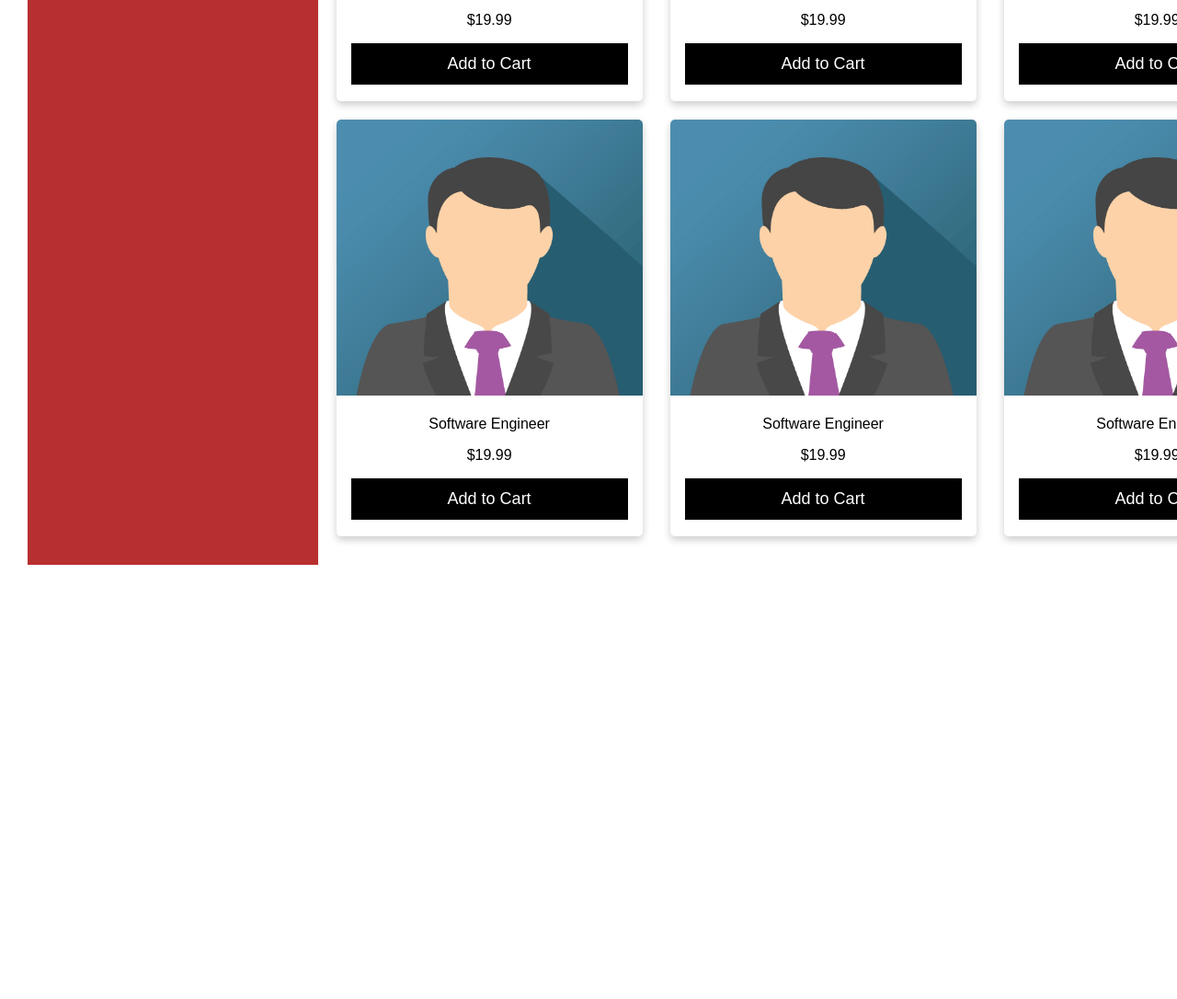
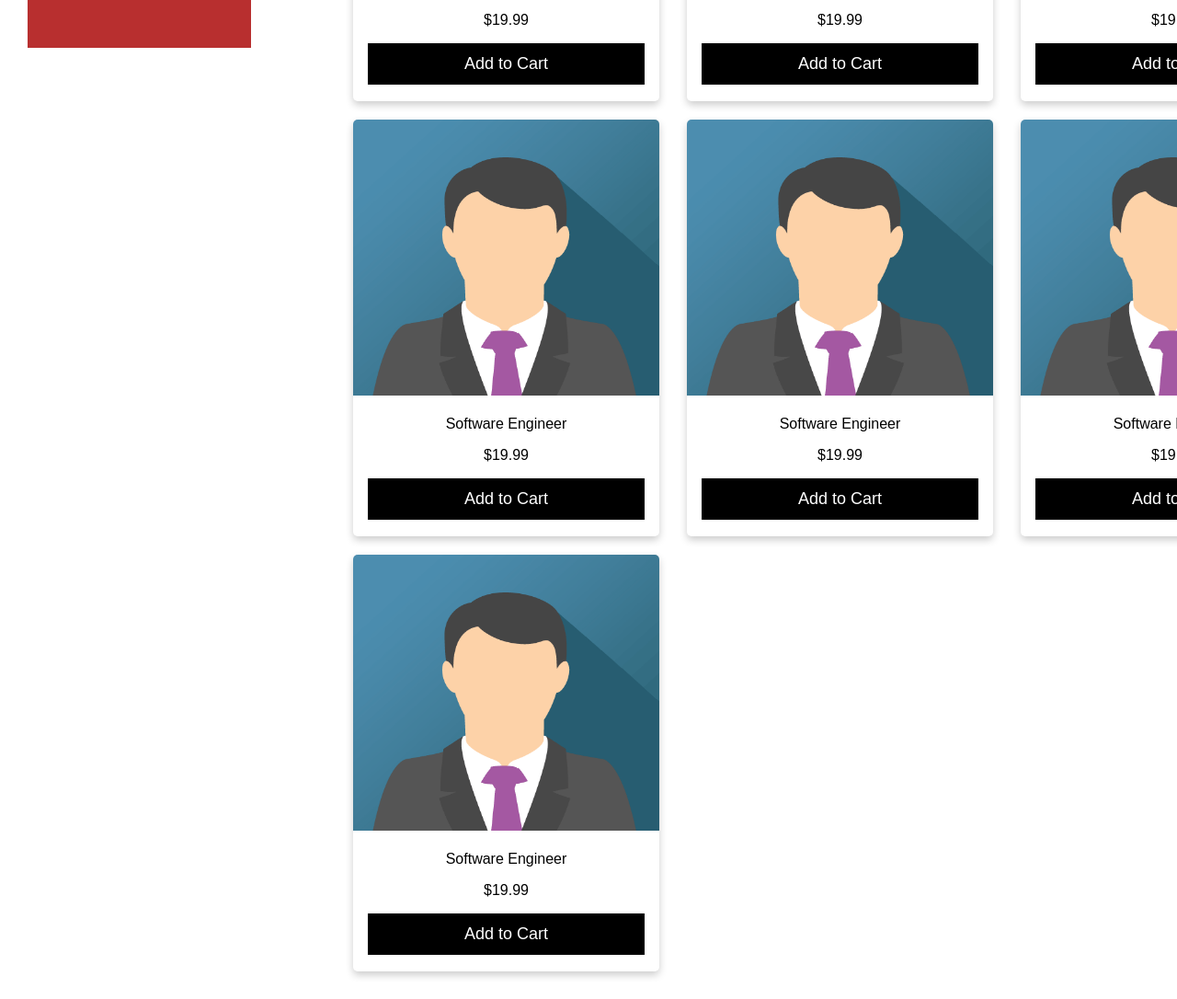
Before and after one commit to Jmiller1294/responder-equipment-frontend, a plain HTML site: page fire_department.html in a window 1280 px wide. Shown: the part 466-1552 px from the top of the page at 92% size. Before the commit the page ends 1080 px from the top, so only its background shows below. Drawn offline with Linux system fonts and the light colour scheme.

Commit message:
changed some css

```diff
--- a/css/shopping.css
+++ b/css/shopping.css
@@ -3,21 +3,29 @@
 
 #wrapper{
   display: grid;
-  grid-template-columns: auto auto;
+  grid-template-columns: 25% auto;
   grid-template-rows: 1fr;
   grid-column-gap: 50px;
+  width: 95%;
 }
 
+
+@media only screen and (max-width: 844px ) {
+  #wrapper{
+    display: flex;
+    flex-direction: column;
+  }
+}
 /*Department-Grid*/
 
 #department-grid{
-  width: 100%;
+  width: 70%;
   padding: 10px;
   color: white;
   border: 5px solid rgb(184, 47, 47);
   background-color: rgb(184, 47, 47);
   margin: 30PX;
-  height: 94%;
+  height: 25%;
 }
 
 #department-grid a{
@@ -36,16 +44,18 @@ a:visited{
 /**************************INNER GRID*********************************/
 
 /*** PRODUCT LIST***/
-#product_grid{
+ #product_grid{
   display: grid;
-  grid-template-columns: auto auto auto;
+  grid-template-columns: repeat(3,1fr);
   justify-content: center;
   grid-row-gap: 20px;
   grid-column-gap: 30px;
   margin: 30px;
+}
+@media only screen and(max-width: 844px){
+   #product_grid{
 
-
-
+   }
 }
 
 /**PRODUCT CARDS****/
--- a/css/style.css
+++ b/css/style.css
@@ -6,9 +6,11 @@ body {
   /***** NAVIGATION BAR******/
   .topnav {
     display: grid;
-    grid-template-columns: auto auto auto;
+    grid-template-columns: repeat(3,1fr);
     background-color: #e92c2c;
+
   }
+
   .links {
       margin-right: 40px;
   }
@@ -52,11 +54,13 @@ body {
  @media only screen and (max-width:844px){
       .topnav{
         display: grid;
+        width: auto;
         grid-template-columns: auto;
         background-color: #e92c2c;
       }
        .search{
-         margin-bottom: 10px;
+         margin: auto 10px 10px 10px;
+         width: 90%;
        }
       .links{
         margin: auto;
--- a/fire_department.html
+++ b/fire_department.html
@@ -32,7 +32,6 @@
 
  <!-- OUTER GRID -->
 <div id="wrapper">
-
       <!-- department-grid -->
       <div id="department-grid">
           <h1>Departments</h1>
@@ -98,6 +97,18 @@
 
         </div>
          </div>
+
+
+
+         <div class="card">
+          <img src="image/img_avatar.png" alt="Avatar" >
+          <div class="container">
+              <p>Software  Engineer</p>
+              <p class="price">$19.99</p>
+             <p><button>Add to Cart</button></p>
+
+          </div>
+           </div>
       </div>
 </div>
 </div>
```
